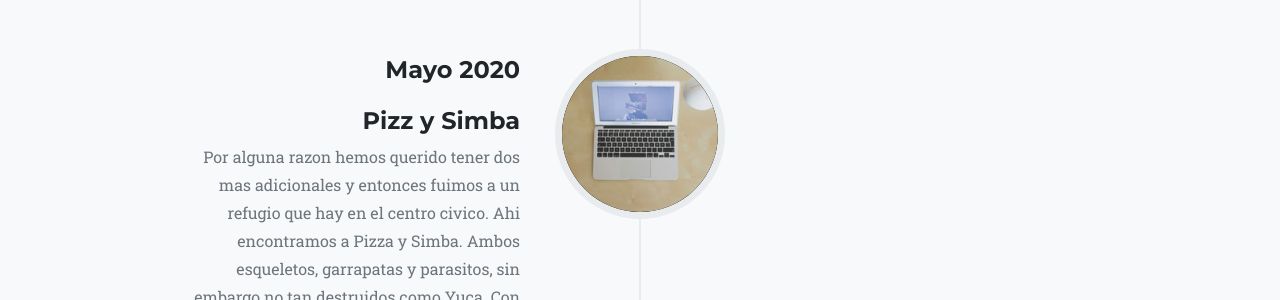
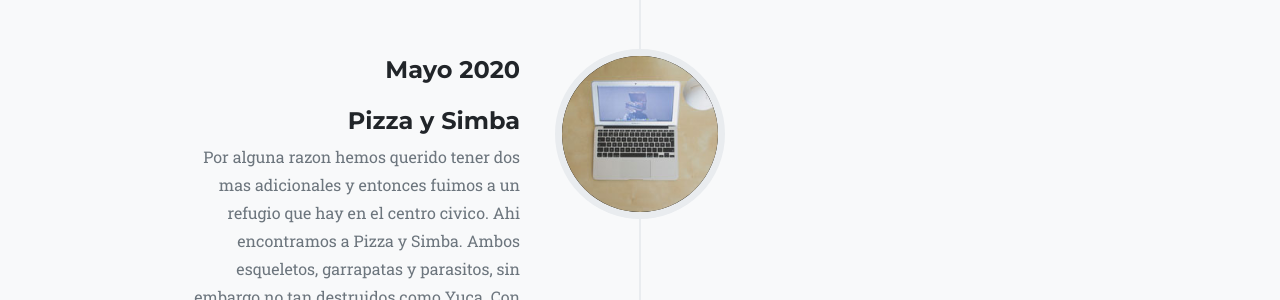
Before and after one commit to Caquita-beep/JustCats, a Jekyll site: the page built from index.md, in a window 1280 px wide and 900 px high, scrolled down 3442 px. Shown: the part 154-454 px from the top of the window. Built offline with Jekyll 4.4.1, drawn with Linux system fonts in a browser that asks for light colours; some web fonts are replaced.

Commit message:
Update sitetext.yml

```diff
--- a/_data/sitetext.yml
+++ b/_data/sitetext.yml
@@ -54,7 +54,7 @@ en: &DEFAULT_EN
         desc: "Al siguiente mes de tener a Kibi, hemos pensado traer otro gato mas, con la idea de que le haga compania a Kibi. Esa fue Yuca. La hemos recibido de una familia en un sector terrible. Yuca tenia tres meses, totalmente demacrada, llena de parasitos y garrapatas por todos lados. Totalmente destruida."
         image: assets/img/timeline/yuca.jpg
         alt:
-      - title: "Pizz y Simba"
+      - title: "Pizza y Simba"
         year: "Mayo 2020"
         desc: "Por alguna razon hemos querido tener dos mas adicionales y entonces fuimos a un refugio que hay en el centro civico. Ahi encontramos a Pizza y Simba. Ambos esqueletos, garrapatas y parasitos, sin embargo no tan destruidos como Yuca. Con estos dos, hemos decidido que son suficiente gatos los que tenemos"
         image: assets/img/timeline/3.jpg
```
